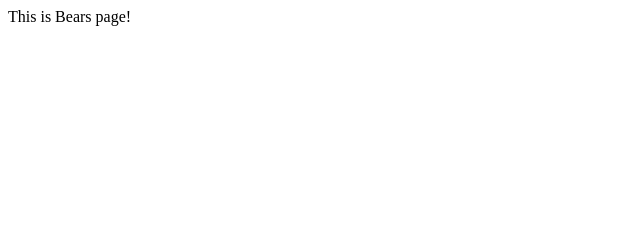
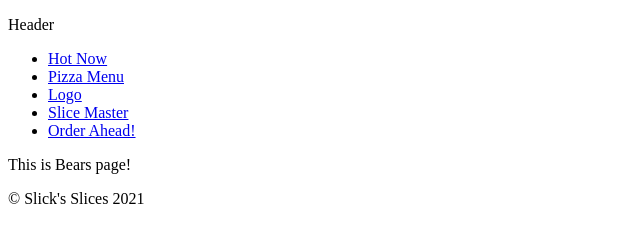
Before and after one commit to kishanjasani/sanity-cms-gatsby, a Gatsby site in the folder gatsby/: page /bears in a window 1280 px wide. Shown: the whole page, without its empty margins (0-640 px from the left). Built offline with nearby package versions, Linux system fonts and the light colour scheme; Gatsby itself is replaced by a stand-in of ours.

Commit message:
Add layout to all file using gatsby-browser and ssr

```diff
--- /dev/null
+++ b/gatsby/gatsby-browser.js
@@ -0,0 +1,8 @@
+import React from 'react';
+import Layout from './src/components/Layout';
+
+export const wrapPageElement = ( { element, props } ) => {
+    return (
+        <Layout { ...props }>{ element }</Layout>
+    )
+}
--- /dev/null
+++ b/gatsby/gatsby-ssr.js
@@ -0,0 +1,8 @@
+import React from 'react';
+import Layout from './src/components/Layout';
+
+export const wrapPageElement = ( { element, props } ) => {
+    return (
+        <Layout { ...props }>{ element }</Layout>
+    )
+}
--- /dev/null
+++ b/gatsby/src/components/Footer.js
@@ -0,0 +1,11 @@
+import React from 'react';
+
+const Footer = () => {
+    return (
+        <footer>
+            <p>&copy; Slick's Slices { new Date().getFullYear() }</p>
+        </footer>
+    )
+}
+
+export default Footer;
--- /dev/null
+++ b/gatsby/src/components/Header.js
@@ -0,0 +1,11 @@
+import React from 'react';
+
+const Header = () => {
+    return (
+        <div>
+            <p>Header</p>
+        </div>
+    )
+}
+
+export default Header;
--- /dev/null
+++ b/gatsby/src/components/Layout.js
@@ -0,0 +1,17 @@
+import React from 'react';
+import Header from './Header';
+import Nav from './Nav';
+import Footer from './Footer';
+
+const Layout = ({ children }) => {
+    return (
+        <div>
+            <Header />
+            <Nav />
+            <p>{ children }</p>
+            <Footer />
+        </div>
+    )
+}
+
+export default Layout;
--- a/gatsby/src/components/Nav.js
+++ b/gatsby/src/components/Nav.js
@@ -15,10 +15,10 @@ const Nav = () => {
                     <Link to="/">Logo</Link>
                 </li>
                 <li>
-                    <Link to="/">Slice Master</Link>
+                    <Link to="/slicemasters">Slice Master</Link>
                 </li>
                 <li>
-                    <Link to="/">Order Ahead!</Link>
+                    <Link to="/order">Order Ahead!</Link>
                 </li>
             </ul>
         </nav>
--- a/gatsby/src/pages/bears.js
+++ b/gatsby/src/pages/bears.js
@@ -2,7 +2,9 @@ import React from 'react';
 
 const BearsPage = () => {
     return (
-        <div>This is Bears page!</div>
+        <>
+            <div>This is Bears page!</div>
+        </>
     )
 }
 
--- a/gatsby/src/pages/index.js
+++ b/gatsby/src/pages/index.js
@@ -1,10 +1,8 @@
 import React from 'react';
-import Nav from '../components/Nav';
 
 const HomePage = () => {
     return (
         <>
-            <Nav />
             <div>This is home page!</div>
         </>
     )
--- a/gatsby/src/pages/order.js
+++ b/gatsby/src/pages/order.js
@@ -2,7 +2,9 @@ import React from 'react';
 
 const OrderPage = () => {
     return (
-        <div>This is order page!</div>
+        <>
+            <div>This is order page!</div>
+        </>
     )
 }
 
--- a/gatsby/src/pages/pizzas.js
+++ b/gatsby/src/pages/pizzas.js
@@ -2,7 +2,9 @@ import React from 'react';
 
 const PizzasPage = () => {
     return (
-        <div>This is Pizzas page!</div>
+        <>
+            <div>This is Pizzas page!</div>
+        </>
     )
 }
 
--- a/gatsby/src/pages/slicemasters.js
+++ b/gatsby/src/pages/slicemasters.js
@@ -2,7 +2,9 @@ import React from 'react';
 
 const SliceMastersPage = () => {
     return (
-        <div>This is SliceMasters page!</div>
+        <>
+            <div>This is SliceMasters page!</div>
+        </>
     )
 }
 
```
